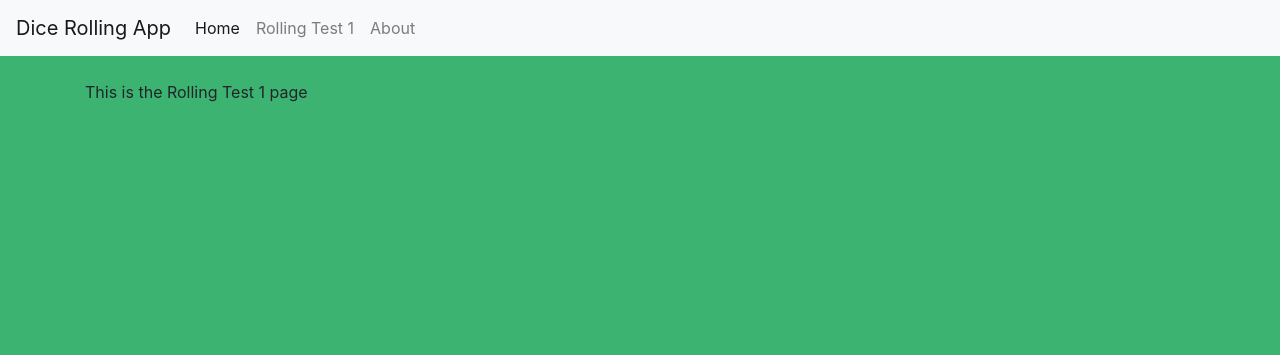
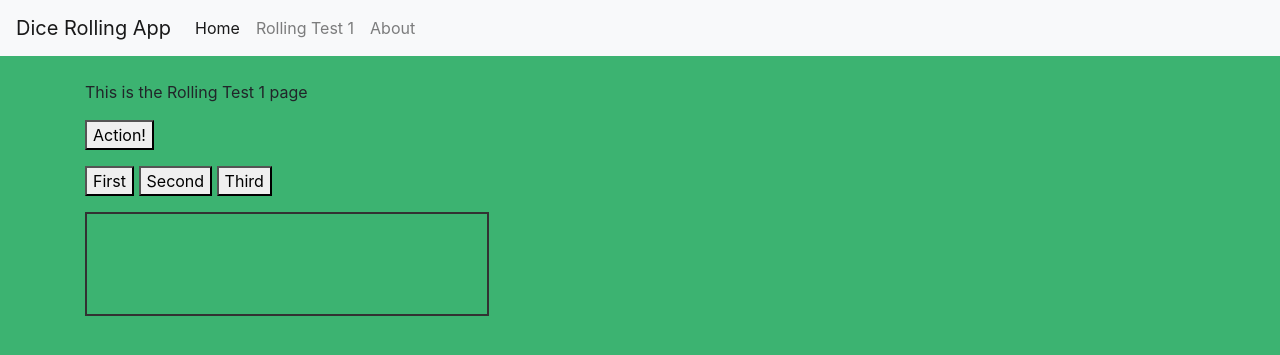
Before and after one commit to WillAnderson1339/Dice, a Django app: page /roll_1 in a window 1280 px wide. Shown: the top 355 px of the page. Run offline with Django 5.2, Linux system fonts and the light colour scheme; some libraries are stand-ins or nearby versions.

Commit message:
Initial implementation of dice images

```diff
--- /dev/null
+++ b/dice/DiceApp/static/js/rolling_1_utils.js
@@ -0,0 +1,37 @@
+/*/
+Draws an image with rotation and scaling
+/*/
+function drawImage(ctx, img, x, y, angle = 0, scale = 1){
+  ctx.save();
+  ctx.translate(x + img.width * scale / 2, y + img.height * scale / 2);
+  ctx.rotate(angle);
+  ctx.translate(- x - img.width * scale / 2, - y - img.height * scale / 2);
+  ctx.drawImage(img, x, y, img.width * scale, img.height * scale);
+  ctx.restore();
+}
+
+function Action() {
+    console.log("Action!")
+}
+
+function First() {
+  var c = document.getElementById("canvas_1");
+  var ctx = c.getContext("2d");
+  var img = document.getElementById("dice_smile");
+  ctx.drawImage(img,10,10);
+}
+
+function Second() {
+  var c = document.getElementById("canvas_1");
+  var ctx = c.getContext("2d");
+  var img = document.getElementById("dice_mad");
+  //ctx.drawImage(img,100,10);
+  drawImage(ctx, img, 100, 10, 45, 2)
+}
+
+function Third() {
+  var c = document.getElementById("canvas_1");
+  var ctx = c.getContext("2d");
+  var img = document.getElementById("dice_frown");
+  ctx.drawImage(img,200,10);
+}
--- a/dice/DiceApp/templates/rolling_test_1.html
+++ b/dice/DiceApp/templates/rolling_test_1.html
@@ -3,4 +3,28 @@
 <body style="background-color:MediumSeaGreen;">
 <br />
 <p>This is the Rolling Test 1 page</p>
+
+{% load static %}
+<script src="{% static 'js/utils.js' %}"></script>
+<script src="{% static 'js/rolling_1_utils.js' %}"></script>
+
+<div hidden>
+<img id="dice_smile" src="{% static 'images/Dice Faces - 1 - Smile - v1 resize.png' %}" alt="Dice Smile Image" width="32" height="32">
+<img id="dice_mad" src="{% static 'images/Dice Faces - 2 - Mad - v1 resize.png' %}" alt="Dice Mad Image" width="32" height="32">
+<img id="dice_frown" src="{% static 'images/Dice Faces - 3 - Frown - v1 resize.png' %}" alt="Dice Frown Image" width="32" height="32">
+</div>
+
+<p><button onclick="Action()">Action!</button></p>
+
+<p>
+    <button onclick="First()">First</button>
+    <button onclick="Second()">Second</button>
+    <button onclick="Third()">Third</button>
+</p>
+
+<canvas id="canvas_1" width="400" height="100" style="border:2px solid #323232;">
+Your browser does not support the HTML canvas tag.
+</canvas>
+
+
 {% endblock %}
```
Also changed, not shown: dice/DiceApp/static/images/Dice Faces - 1 - Smile - v1 resize.png (added), dice/DiceApp/static/images/Dice Faces - 2 - Mad - v1 resize.png (added), dice/DiceApp/static/images/Dice Faces - 3 - Frown - v1 resize.png (added), dice/DiceApp/static/images/Dice Faces - 4 - Wink - v1 resize.png (added), dice/DiceApp/static/images/Dice Faces - 5 - Grim - v1 resize.png (added), dice/DiceApp/static/images/Dice Faces - 6 - Sad - v1 resize.png (added), dice/DiceApp/static/js/utils.js (line endings or trailing spaces).
